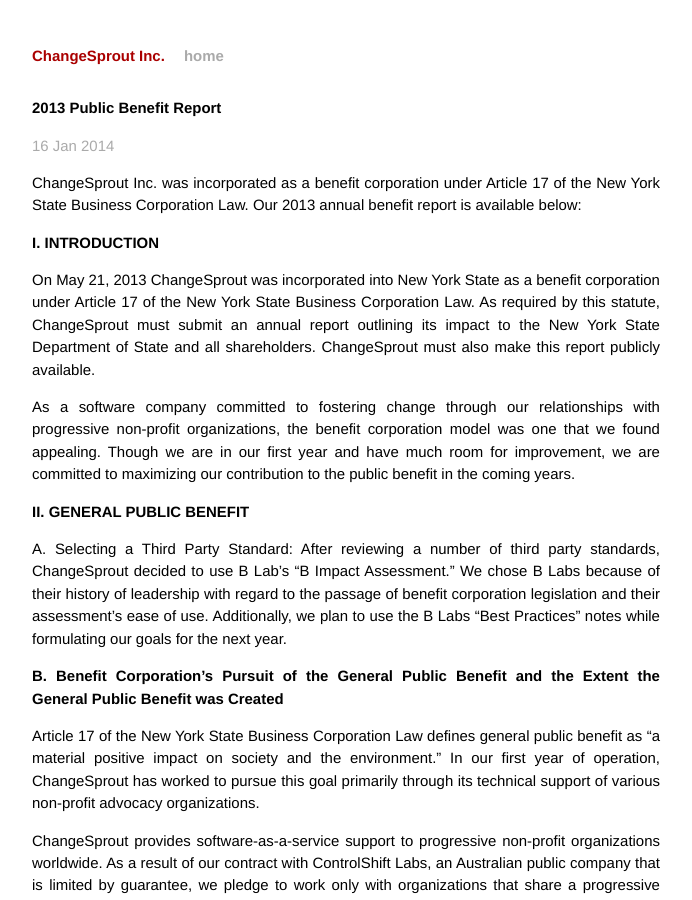
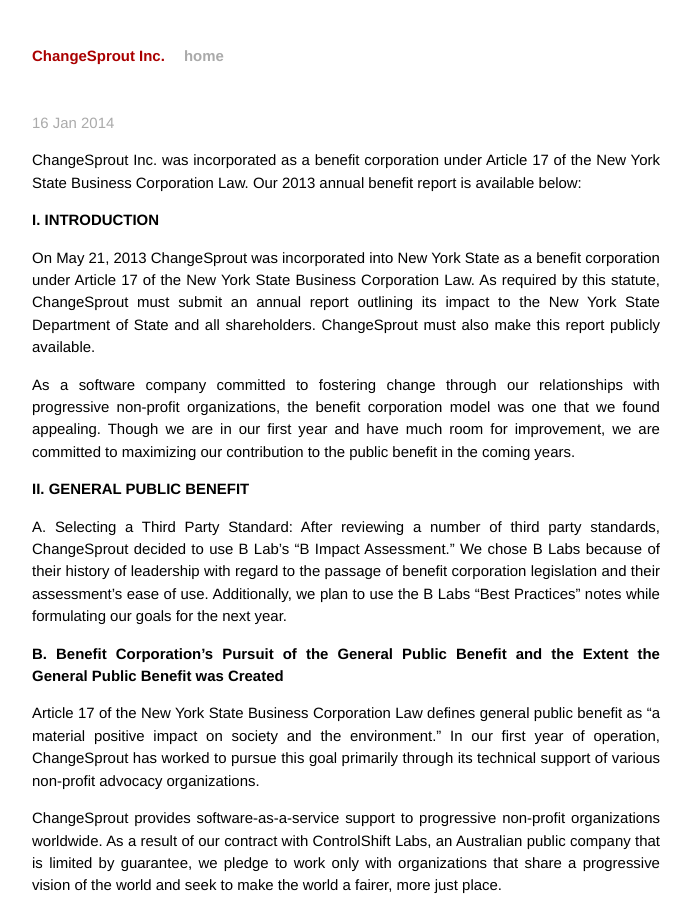
Before and after one commit to controlshift/controlshift.github.io, a Jekyll site: the page built from _posts/2014-01-16-annual-report.markdown, in a window 1280 px wide and 900 px high. Shown: the whole window, without its empty margins (294-986 px from the left). Built offline with Jekyll 4.4.1, drawn with Linux system fonts in a browser that asks for light colours; Markdown is read by kramdown in place of the engine named in the settings.

Commit message:
Updated 2014-01-16-annual-report.markdown

```diff
--- a/_posts/2014-01-16-annual-report.markdown
+++ b/_posts/2014-01-16-annual-report.markdown
@@ -1,6 +1,6 @@
 ---
 layout: post
-title: 2013 Public Benefit Report
+title: ""
 published: true
 ---
 
```
